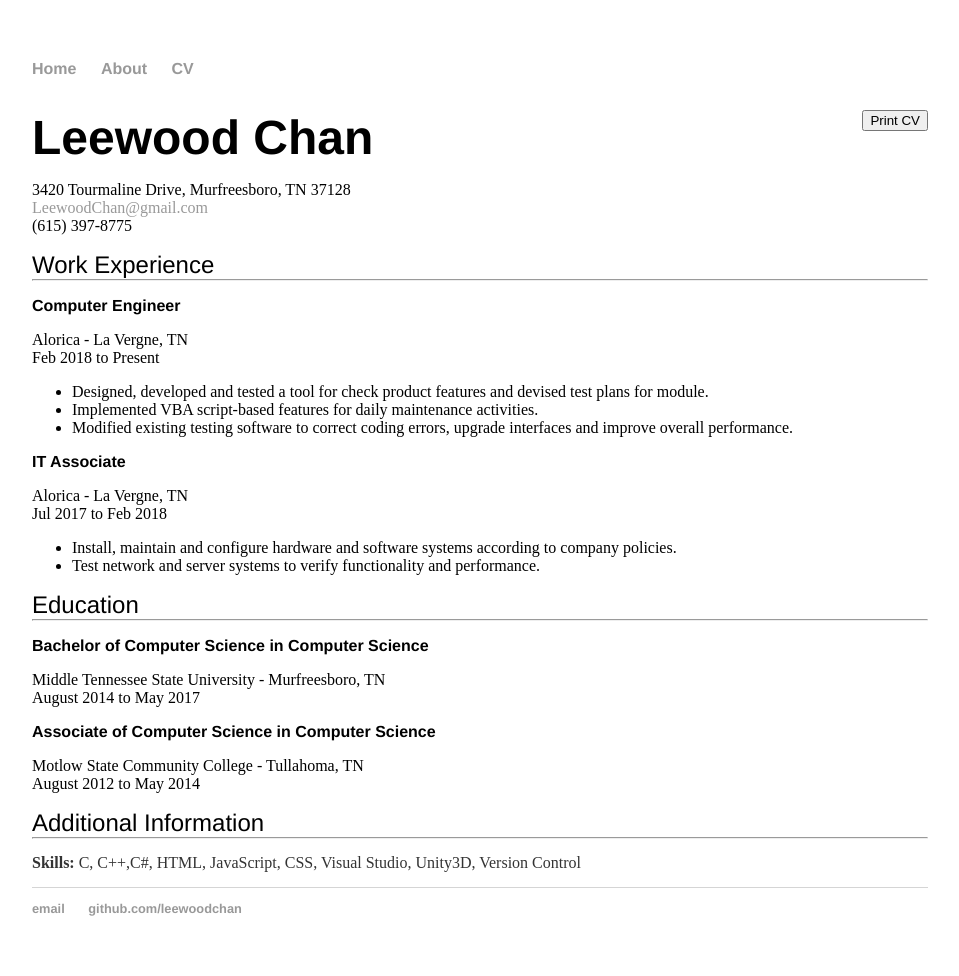
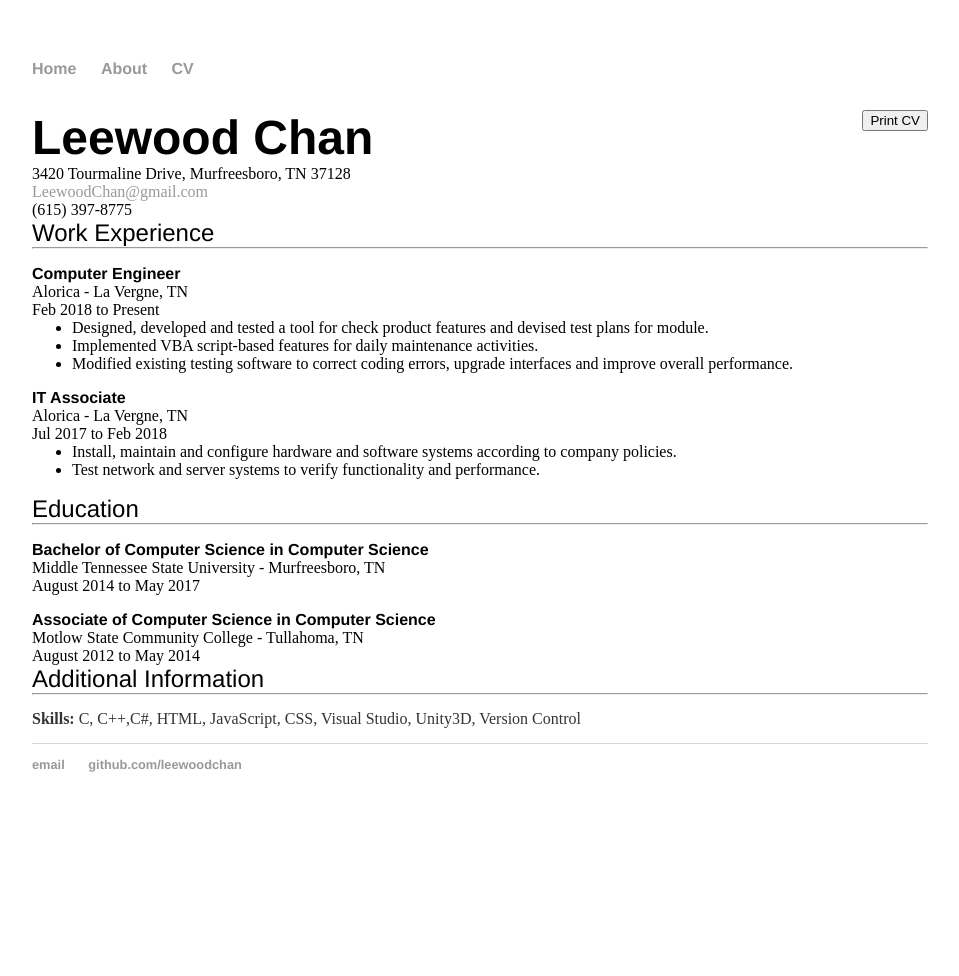
Before and after one commit to LeewoodChan/LeewoodChan.github.io, a Jekyll site: the page built from cv/index.html, in a window 1280 px wide. Shown: the whole page, without its empty margins (160-1119 px from the left). Built offline with Jekyll 4.4.1, drawn with Linux system fonts in a browser that asks for light colours; after the commit the page ends 900 px from its top, so only the background shows below that.

Commit message:
Update index.html

```diff
--- a/cv/index.html
+++ b/cv/index.html
@@ -20,6 +20,7 @@ title: CS
 
 .info{
 	padding: 0 !important;
+	margin: 0 !important;
 	list-style: none;
 }
 
```
